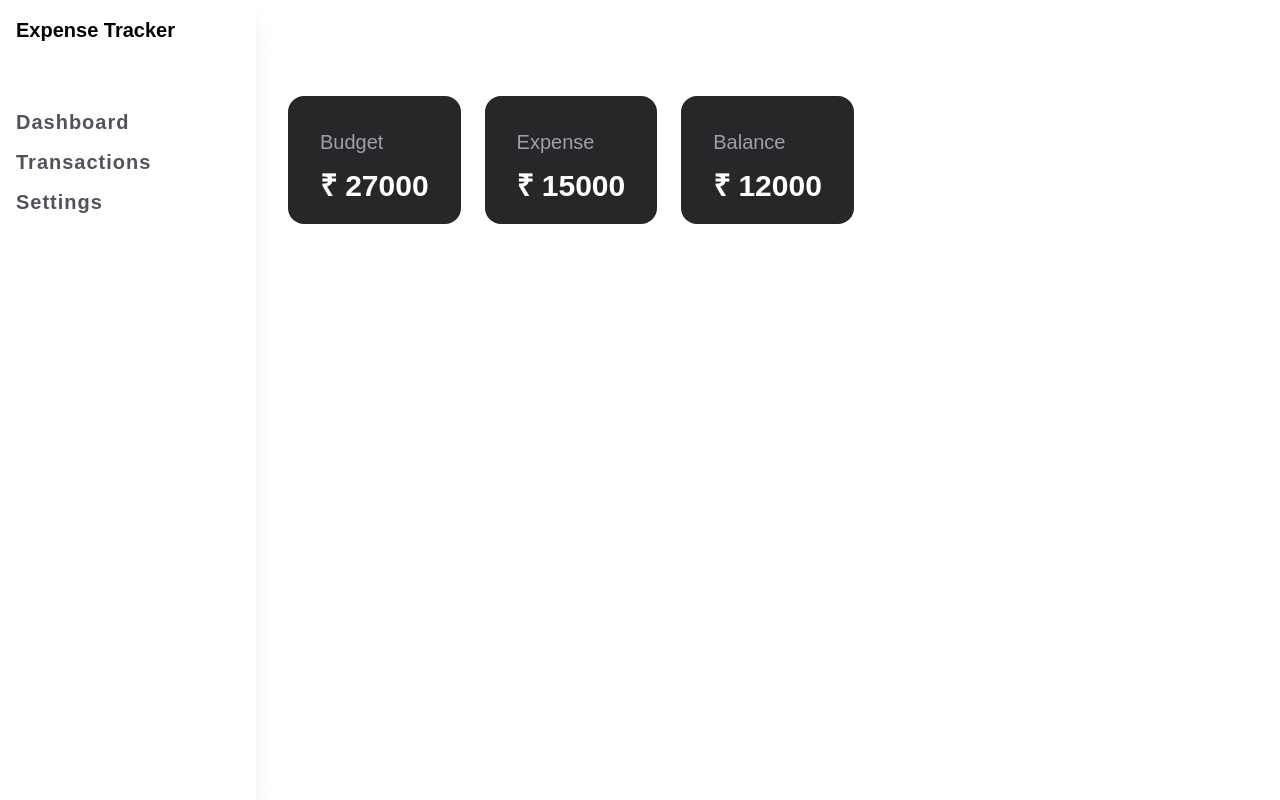
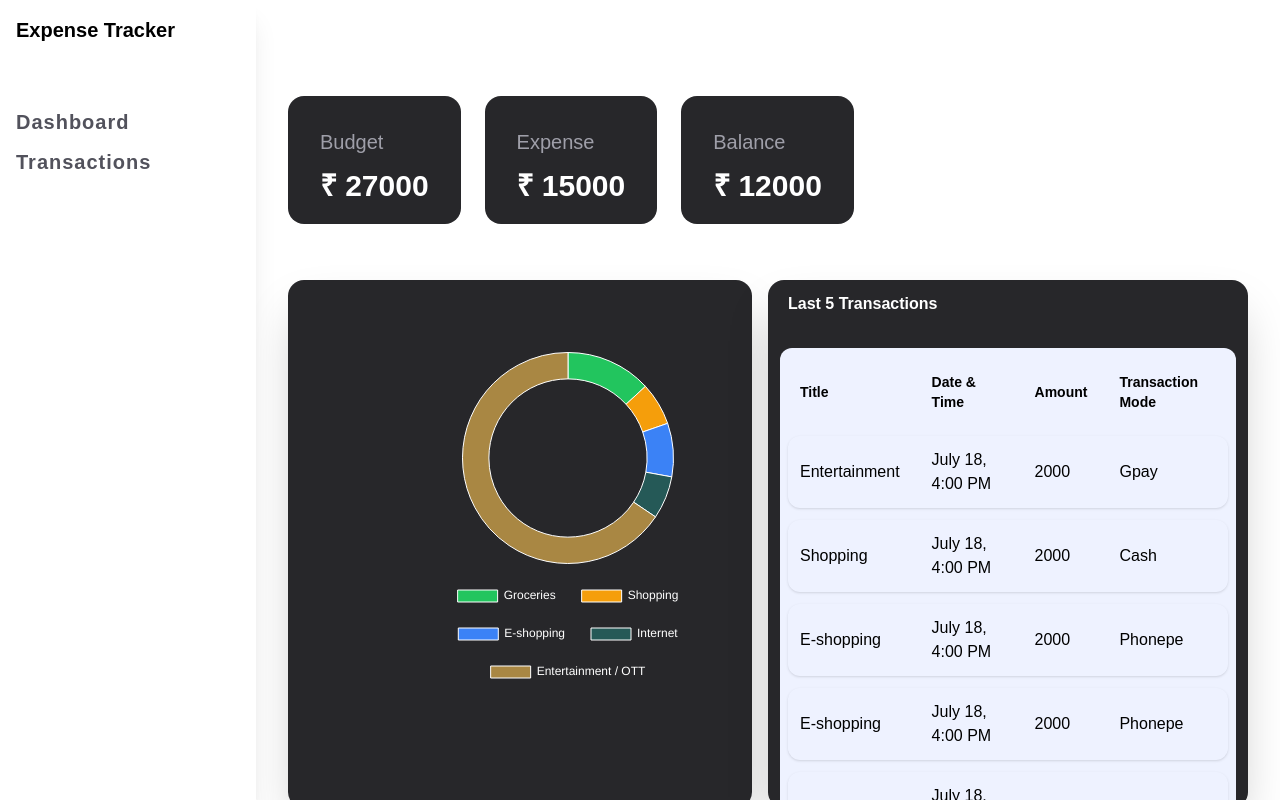
Before and after one commit to abdulrahman-z/expense-manager, a Next.js app: page /dashboard in a window 1280 px wide. Built offline with nearby package versions, Linux system fonts and the light colour scheme.

Commit message:
ui for chart and table in dashboard page

```diff
--- a/app/components/chartview.tsx
+++ b/app/components/chartview.tsx
@@ -1,5 +1,54 @@
+"use client";
+
+import { Chart as ChartJS, ArcElement, Tooltip, Legend } from "chart.js";
+import { Doughnut } from "react-chartjs-2";
+import { ChartOptions } from "chart.js";
+
+ChartJS.register(ArcElement, Tooltip, Legend);
+
 export default function ChartView() {
+  const data = {
+    labels: [
+      "Groceries",
+      "Shopping",
+      "E-shopping",
+      "Internet",
+      "Entertainment / OTT",
+    ],
+    datasets: [
+      {
+        label: "July",
+        data: [4000, 2000, 2500, 2000, 20000],
+        backgroundColor: [
+          "#22c55e",
+          "#f59e0b",
+          "#3b82f6",
+          "#255957",
+          "#A98743",
+        ],
+        borderWidth: 1,
+      },
+    ],
+  };
+  const options: ChartOptions<"doughnut"> = {
+    responsive: true,
+    plugins: {
+      legend: {
+        position: "bottom",
+        align: "center",
+        labels: {
+          color: "#fff",
+          padding: 26,
+        },
+      },
+    },
+    cutout: "75%",
+  };
   return (
-    <div className='bg-zinc-800 w-[620] grow mt-8 rounded-2xl shadow-2xl'></div>
+    <div className='bg-zinc-800 sm:max-w-3/12 md:max-w-6/12 grow mt-8 rounded-2xl shadow-2xl overflow-auto'>
+      <section className='w-100 h-120 p-8 mt-10 ml-20'>
+        <Doughnut data={data} options={options} />
+      </section>
+    </div>
   );
 }
--- a/app/components/recents.tsx
+++ b/app/components/recents.tsx
@@ -1,5 +1,80 @@
+import React from "react";
+
+const tHeaders = ["Title", "Date & Time", "Amount", "Transaction Mode"];
+const data = [
+  {
+    id: 1,
+    title: "Entertainment",
+    dateTime: "July 18, 4:00 PM",
+    amount: 2000,
+    transactionMode: "Gpay",
+  },
+  {
+    id: 2,
+    title: "Shopping",
+    dateTime: "July 18, 4:00 PM",
+    amount: 2000,
+    transactionMode: "Cash",
+  },
+  {
+    id: 3,
+    title: "E-shopping",
+    dateTime: "July 18, 4:00 PM",
+    amount: 2000,
+    transactionMode: "Phonepe",
+  },
+  {
+    id: 4,
+    title: "E-shopping",
+    dateTime: "July 18, 4:00 PM",
+    amount: 2000,
+    transactionMode: "Phonepe",
+  },
+  {
+    id: 5,
+    title: "E-shopping",
+    dateTime: "July 18, 4:00 PM",
+    amount: 2000,
+    transactionMode: "Phonepe",
+  },
+];
+
 export default function RecentsView() {
   return (
-    <div className='bg-zinc-800 grow w-[480] mt-8 rounded-2xl shadow-2xl'></div>
+    <div className='bg-zinc-800 sm:max-w-3/12 md:max-w-6/12 grow mt-8 p-3 rounded-2xl shadow-2xl'>
+      <h2 className='text-medium px-2 font-semibold'>Last 5 Transactions</h2>
+      <div className='bg-indigo-50 w-full rounded-xl mt-8'>
+        <table className='table-auto border-separate border-spacing-y-3 border-spacing-x-2'>
+          <thead>
+            <tr>
+              {tHeaders.map((header, idx) => {
+                return (
+                  <React.Fragment key={idx}>
+                    <th className='text-black text-left font-semibold text-sm p-3'>
+                      {header}
+                    </th>
+                  </React.Fragment>
+                );
+              })}
+            </tr>
+          </thead>
+          <tbody>
+            {data.map((d) => {
+              return (
+                <tr key={d.id} className='text-black shadow-sm rounded-xl'>
+                  <td className='p-3'>{d.title}</td>
+                  <td className='p-3'>{d.dateTime}</td>
+                  <td className='p-3'>{d.amount}</td>
+                  <td className='p-3'>{d.transactionMode}</td>
+                </tr>
+              );
+            })}
+          </tbody>
+        </table>
+      </div>
+      <div className='mt-7 flex items-center justify-end p-3'>
+        <button className='cursor-pointer'>Go to Transactions</button>
+      </div>
+    </div>
   );
 }
--- a/app/components/sidebar.tsx
+++ b/app/components/sidebar.tsx
@@ -9,7 +9,6 @@ export default function SideBar() {
       <nav className='flex flex-col mt-16 gap-3 text-zinc-600 font-semibold tracking-wider text-xl'>
         <Link href='/dashboard'>Dashboard</Link>
         <Link href='/transactions'>Transactions</Link>
-        <Link href='/settings'>Settings</Link>
       </nav>
     </aside>
   );
--- a/app/dashboard/page.tsx
+++ b/app/dashboard/page.tsx
@@ -11,7 +11,7 @@ export default function DashboardPage() {
         <Card title='Expense' amount={15000} />
         <Card title='Balance' amount={12000} />
       </div>
-      <div className='text-white h-[560] flex justify-between gap-8'>
+      <div className='text-white mt-6 h-140 flex justify-between gap-4'>
         <ChartView />
         <RecentsView />
       </div>
--- a/app/layout.tsx
+++ b/app/layout.tsx
@@ -30,9 +30,11 @@ export default function RootLayout({
     >
       <body className='min-h-full'>
         <div className='flex flex-col h-screen w-full'>
-          <main className='flex w-full h-full max-w-[1600] text-black mx-auto'>
+          <main className='flex w-full h-full max-w-[1600] text-black mx-auto overflow-hidden'>
             <SideBar />
-            {children}
+            <section className='flex-1 h-full overflow-y-auto'>
+              {children}
+            </section>
           </main>
         </div>
       </body>
--- a/app/settings/page.tsx
+++ /dev/null
@@ -1,7 +0,0 @@
-export default function SettingsPage() {
-  return (
-    <div className='p-8 flex flex-col'>
-      <h1 className='text-white'>Settings</h1>
-    </div>
-  );
-}
--- a/package.json
+++ b/package.json
@@ -9,8 +9,10 @@
     "lint": "eslint"
   },
   "dependencies": {
+    "chart.js": "^4.5.1",
     "next": "16.2.10",
     "react": "19.2.4",
+    "react-chartjs-2": "^5.3.1",
     "react-dom": "19.2.4"
   },
   "devDependencies": {
```
Also changed, not shown: 1 other file (tests, documents, lock files or other folders).
